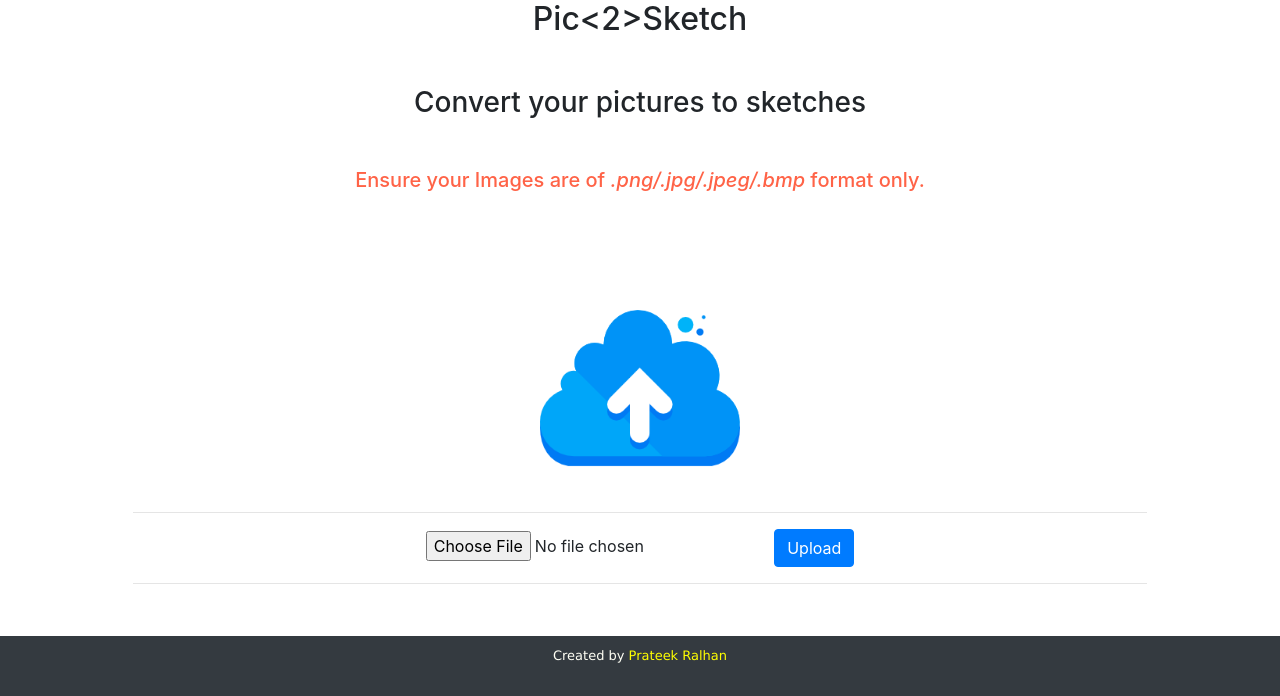
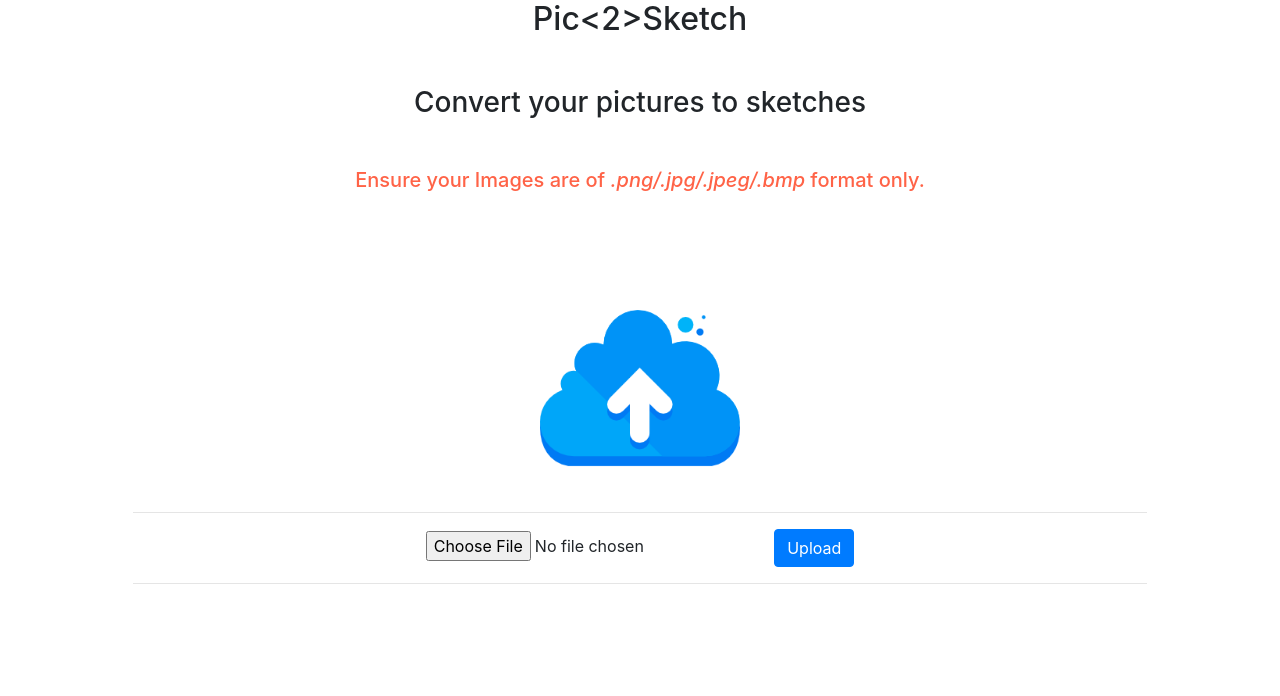
Before and after one commit to prateekralhan/Pic-2-Sketch, a Flask app: page / in a window 1280 px wide. Shown: the part 104-800 px from the top of the page. Run offline with Flask 2, Linux system fonts and the light colour scheme; some libraries are stand-ins or nearby versions.

Commit message:
Add files via upload

```diff
--- a/templates/index.html
+++ b/templates/index.html
@@ -5,30 +5,6 @@
     <!-- Required meta tags -->
     <meta charset="utf-8">
     <meta name="viewport" content="width=device-width, initial-scale=1, shrink-to-fit=no">
-    <style>
-  .footer {
-      position: absolute;
-      bottom: 0;
-      width: 100%;
-      height: 60px;
-      background: #343a40;
-      color: white;
-      /*border-top: solid 1px #eee;*/
-      }
-
-  .footer p {
-      margin-top: 10px;
-      text-align: center;
-      margin-bottom: 10px;
-      color: #fffff4;
-      font-size: 13px;
-      font-family: "Lucida Sans Unicode", "Lucida Grande", sans-serif;
-      }
-  .footer a {
-      color: yellow;
-      }
-  </style>
-
     <!-- Bootstrap CSS -->
     <link rel="stylesheet" href="https://stackpath.bootstrapcdn.com/bootstrap/4.4.1/css/bootstrap.min.css" integrity="sha384-Vkoo8x4CGsO3+Hhxv8T/Q5PaXtkKtu6ug5TOeNV6gBiFeWPGFN9MuhOf23Q9Ifjh" crossorigin="anonymous">
 
@@ -78,12 +54,5 @@
     </div>
 </form>
   </div>
- <footer class="footer">
-  <div class="container">
-    <p>Created by <a href="https://www.linkedin.com/in/prateek-ralhan17/">Prateek Ralhan</a> </p>
-
-   </div>
-  </footer>
-
   </body>
 <html>
```
